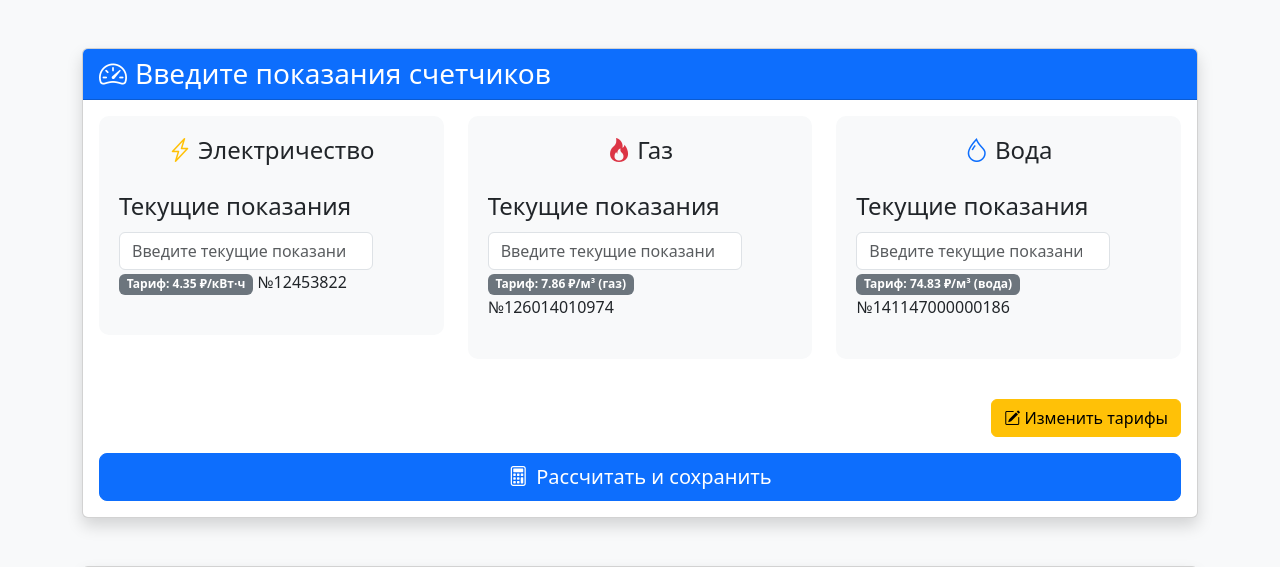
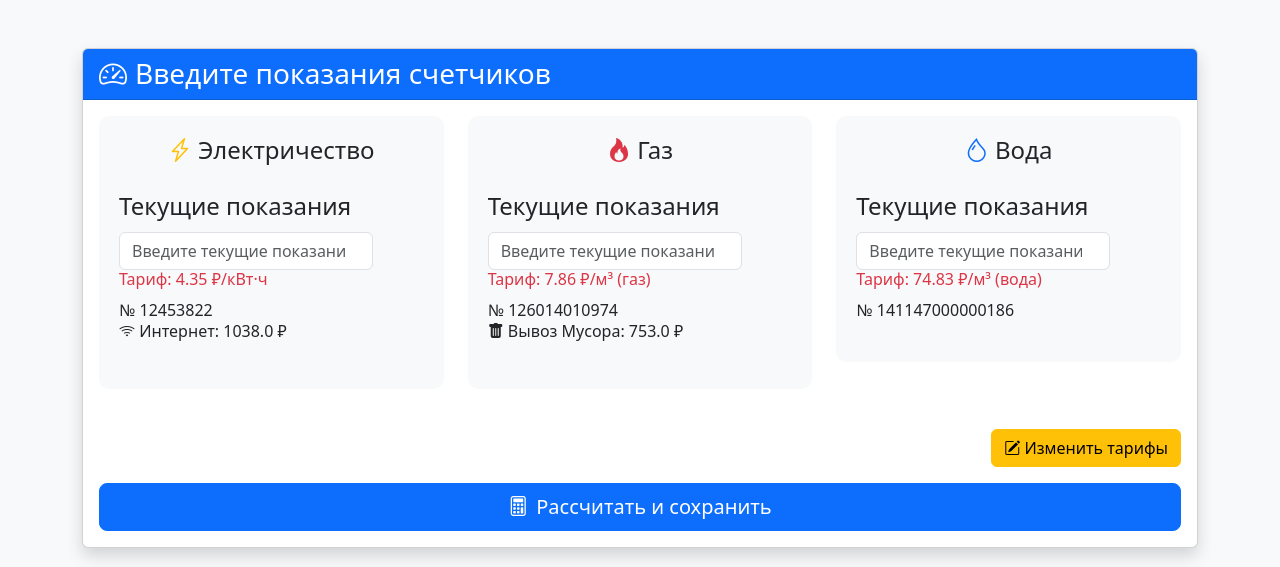
Before and after one commit to runo4938/ProjDjango, a Django app: page / in a window 1280 px wide. Shown: the top 567 px of the page. Run offline with Django 5.2, Linux system fonts and the light colour scheme; data comes from the database, SQL or seed files in the repository; some libraries are stand-ins or nearby versions.

Commit message:
04.05.2025_2

```diff
--- a/utility_billing/billing/templates/billing/form.html
+++ b/utility_billing/billing/templates/billing/form.html
@@ -22,14 +22,14 @@
                                         <label for="id_electricity_reading" class="form-label fs-4">Текущие
                                             показания</label>
                                         {{ form.electricity_reading }}
-                                        <span class="badge bg-secondary">Тариф: {{ form.tariffs.electricity }} ₽/кВт·ч</span>
-                                        <span> №12453822</span></span>
+                                        <h6 class="bi text-danger">Тариф: {{ form.tariffs.electricity }} ₽/кВт·ч</h6>
+                                        <span> № 12453822</span></span>
                                         <div class="invalid-feedback">Пожалуйста, введите показания</div>
+                                        <h6 class="bi bi-wifi text-capitalize">  Интернет: {{ form.tariffs.internet }} ₽</h6>
                                     </div>
                                 </div>
                             </div>
                         </div>
-
                         <div class="col-md-4 mb-3">
                             <div class="reading-section mb-4">
                                 <h4 class="text-center mb-4"><i class="bi bi-fire text-danger"></i> Газ</h4>
@@ -37,9 +37,10 @@
                                     <div class="col-md-10 mb-3">
                                         <label for="id_gas_reading" class="form-label fs-4">Текущие показания</label>
                                         {{ form.gas_reading }}
-                                        <span class="badge bg-secondary">Тариф: {{ form.tariffs.gas }} ₽/м³ (газ)</span>
-                                        <span> №126014010974</span>
+                                        <h6 class="bi text-danger">Тариф: {{ form.tariffs.gas }} ₽/м³ (газ)</h6>
+                                        <span> № 126014010974</span>
                                         <div class="invalid-feedback">Пожалуйста, введите показания</div>
+                                        <h6 class="bi bi-trash-fill text-capitalize">  Вывоз мусора: {{ form.tariffs.musor }} ₽</h6>
                                     </div>
                                 </div>
                             </div>
@@ -52,15 +53,14 @@
                                     <div class="col-md-10 mb-3">
                                         <label for="id_water_reading" class="form-label fs-4">Текущие показания </label>
                                         {{ form.water_reading }}
-                                        <span class="badge bg-secondary">Тариф: {{ form.tariffs.water }} ₽/м³ (вода)</span>
-                                        <span> №141147000000186</span>
+                                        <h6 class="bi text-danger">Тариф: {{ form.tariffs.water }} ₽/м³ (вода)</h6>
+                                        <span> № 141147000000186</span>
                                         <div class="invalid-feedback">Пожалуйста, введите показания</div>
                                     </div>
                                 </div>
                             </div>
                         </div>
                     </div>
-
                     <div class="text-end mb-3">
                         <a href="{% url 'edit_tariffs' %}" class="btn btn-warning">
                             <i class="bi bi-pencil-square"></i> Изменить тарифы
```
